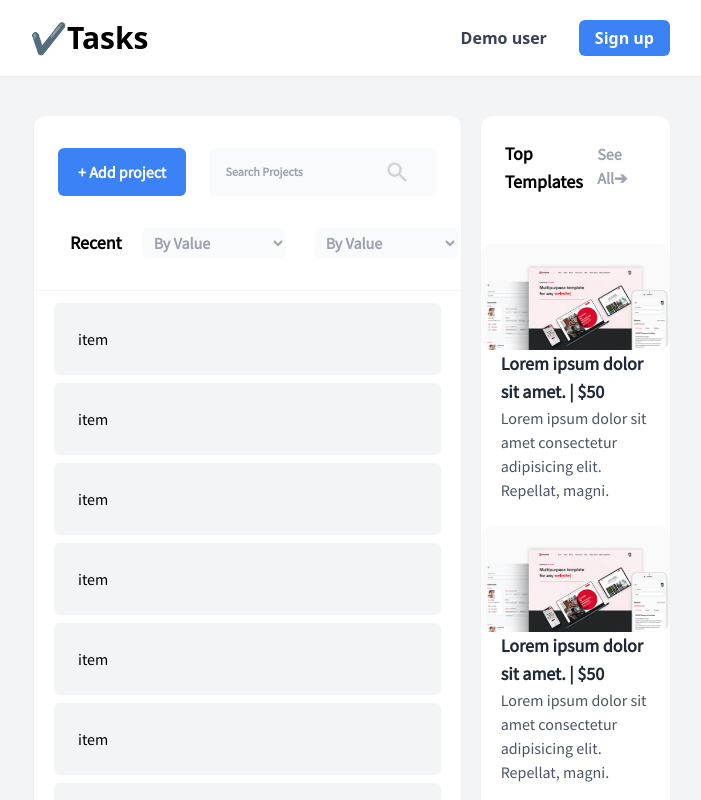
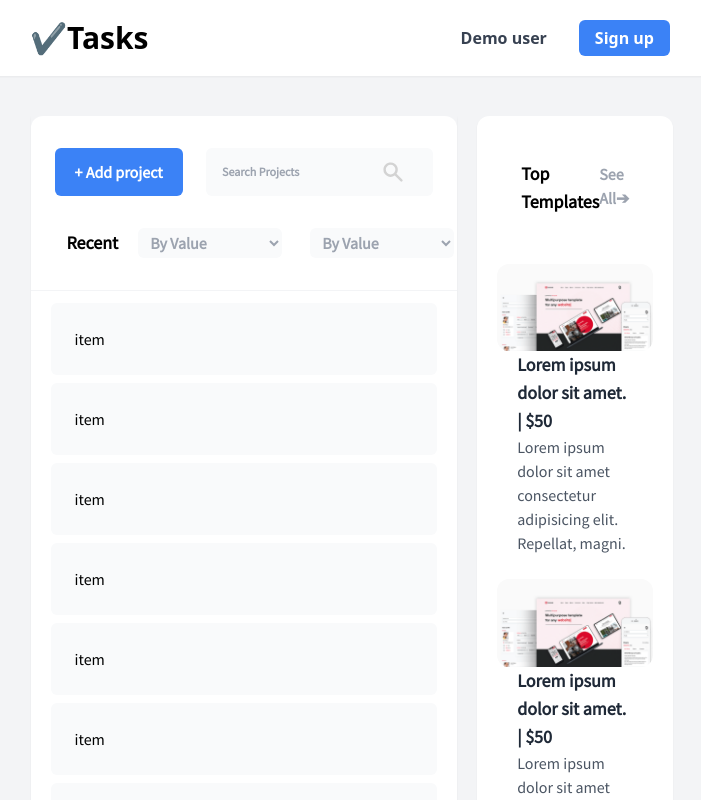
Before and after one commit to ognjen-dev/task-project, a React (Create React App) app: page / in a window 1280 px wide. Shown: the top 800 px of the page, without its empty margins (290-991 px from the left). Built offline with nearby package versions, Linux system fonts and the light colour scheme.

Commit message:
change list item color

```diff
--- a/src/app/components/BodyRight.jsx
+++ b/src/app/components/BodyRight.jsx
@@ -5,7 +5,7 @@ import "app/style.css";
 const BodyRight = () => {
   return (
     <div className="shadow-sm bg-white rounded-xl w-full min-h-screen z-negative">
-      <div className=" overflow-y overflow-x-hidden overflow-scroll max-h-screen ">
+      <div className="p-5 overflow-y overflow-x-hidden overflow-scroll max-h-screen ">
         <div className="flex flex-row justify-between font-semibold items-baseline py-6 lg:px-6 px-3">
           <p className="text-lg">Top Templates</p>
           <a
--- a/src/app/components/Header.jsx
+++ b/src/app/components/Header.jsx
@@ -8,7 +8,7 @@ const Header = () => {
       </a>
 
       <div className="flex flex-row lg:mr-0 mr-1">
-        <button className="focus:outline-none hover:underline text-gray-700 font-semibold lg:mr-8 mr-3 font-mono">
+        <button className="focus:outline-none hover:underline text-gray-700 font-bold lg:mr-8 mr-3 font-mono">
           Demo user
         </button>
         {/*
--- a/src/app/components/ListItem.jsx
+++ b/src/app/components/ListItem.jsx
@@ -2,7 +2,7 @@ import React from "react";
 
 const ListItem = ({ itemPlaceholder }) => {
   return (
-    <div className="bg-gray-100 p-6 my-2 mx-5 rounded-md">
+    <div className="bg-gray-50 p-6 my-2 mx-5 rounded-md">
       <p>
           {itemPlaceholder}
       </p>
```
